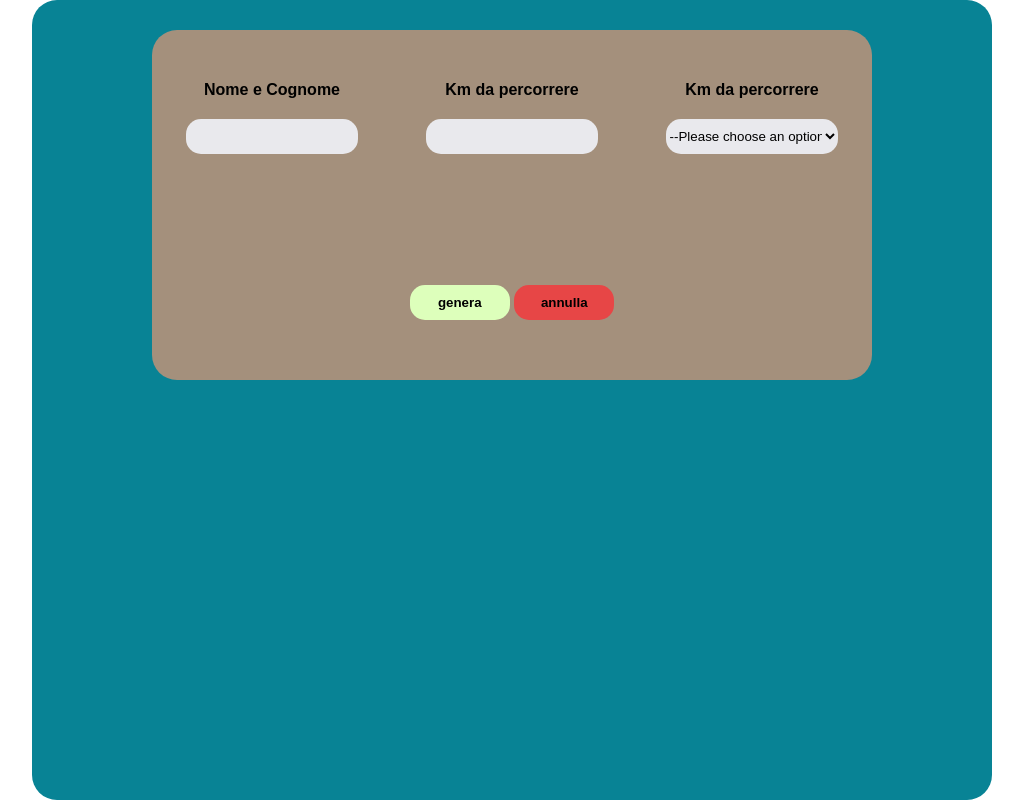
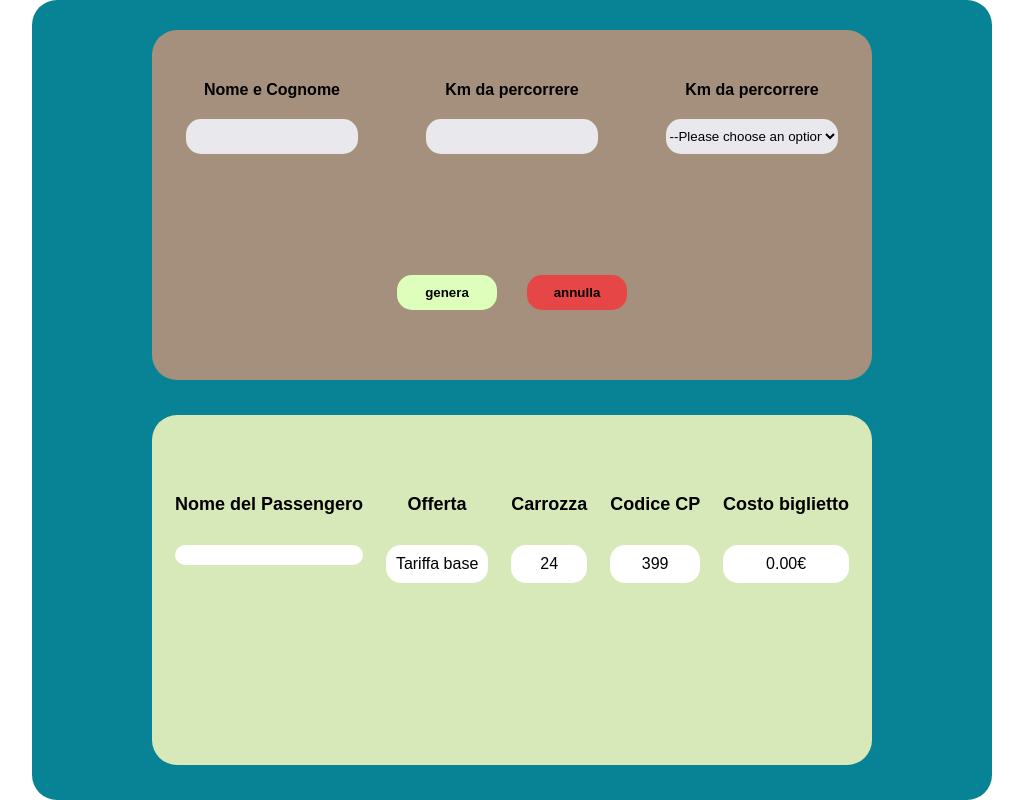
Before and after one commit to NicolaPiperis/js-biglietto-treno-form, a plain HTML site: page index.html in a window 1280 px wide. Both pictures are taken after a click on the button "genera". Shown: the whole page, without its empty margins (128-1151 px from the left). Drawn offline with Linux system fonts and the light colour scheme.

Commit message:
update input button jv and html

```diff
--- a/css/style.css
+++ b/css/style.css
@@ -72,13 +72,15 @@ label{
 #generator_part{
     height: 50%;
     display: flex;
-    justify-content: space-around;
+    justify-content: center;
     align-items: center;
+    gap: 30px;
 }
 
 input[type="button"] {
     width: 100px;
     font-weight: 600;
+    cursor: pointer;
 }
 
 input[type="button"]:hover {
@@ -95,19 +97,21 @@ input[type="button"]:hover {
 
 /* SECOND CARD */
 
-#ticket{
+.ticket{
     height: 350px;
     width: 75%;
     border-radius: 25px;
     background-color: #D7E9B9;
-    display: flex;
     justify-content: center;
     align-items: center;
     display: none;
 }
 
-.active{
-    display: flex;
+#active{
+    display: flex
+}
+#exit_ticket{
+    display: none;
 }
 
 #details{
@@ -115,11 +119,13 @@ input[type="button"]:hover {
     justify-content: space-evenly;
     width: 100%;
     height: 55%;
+    flex-wrap: wrap;
 }
 
 .data_user{
     font-weight: 600;
     font-size: 18px;
+    text-align: center;
 }
 
 .style_actual_data{
--- a/index.html
+++ b/index.html
@@ -68,20 +68,20 @@
 
                 <div id="generator_part">
 
-                    <form>
 
-                        <input id="generator" class="green" type="button" value="genera">
 
-                        <input id="exit" class="red" type="button" value="annulla">
+                        <input class="green" type="button" value="genera" id="generator">
 
-                    </form>
+                        <input onClick="history.go(0);" id="exit" class="red" type="button" value="annulla">
+
+
 
                 </div>
 
 
             </div>
 
-            <div id="ticket">
+            <div class="ticket">
 
                 <div id="details">
 
--- a/js/main.js
+++ b/js/main.js
@@ -61,16 +61,23 @@ console.log("The final price is " + finalPrice + "€");
     document.getElementById("random_cp").innerHTML = random_cp;
 
     // ticket price
-    document.getElementById("finalPrice").innerHTML = finalPrice + "€"
+    document.getElementById("finalPrice").innerHTML = finalPrice.toFixed(2) + "€"
 
 
 // generator and exit
+exit = document.getElementById("exit");
 generator = document.getElementById("generator");
-ticketCard = document.getElementById("ticket");
+ticketCard = document.querySelector(".ticket");
 
 generator.addEventListener("click",
- function() {
-    ticketCard.classList.Add = "active";
-  });
+ function () {
+    ticketCard.setAttribute("id","active");
+});
+
+
 
 console.log(generator, ticketCard);
+// exit.addEventListener("click",
+//  function() {
+//     ticketCard.setAttribute("id","exit_ticket");
+// });
```
